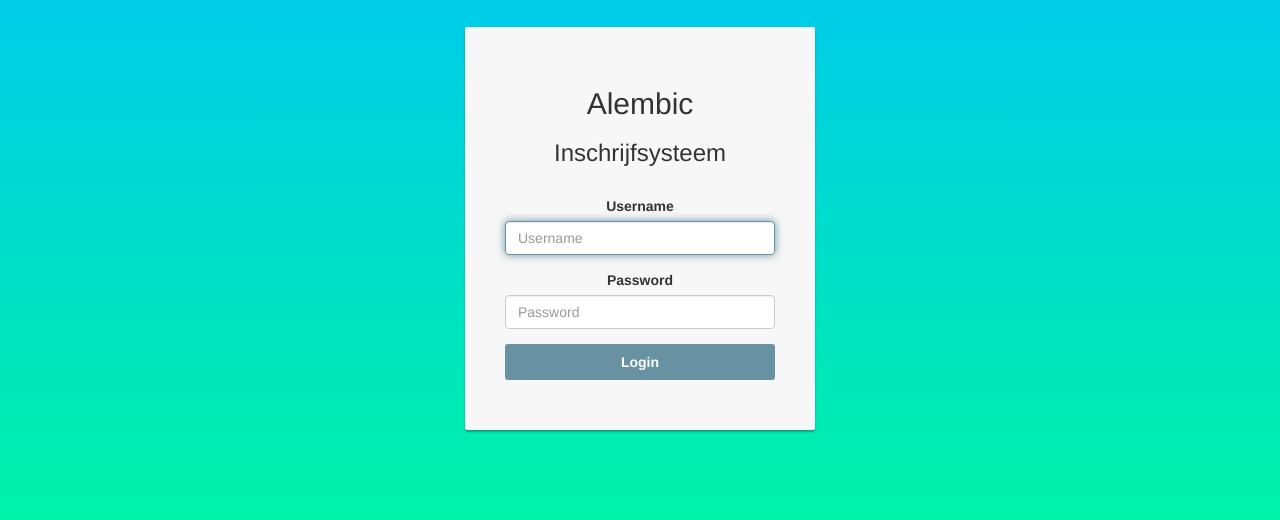
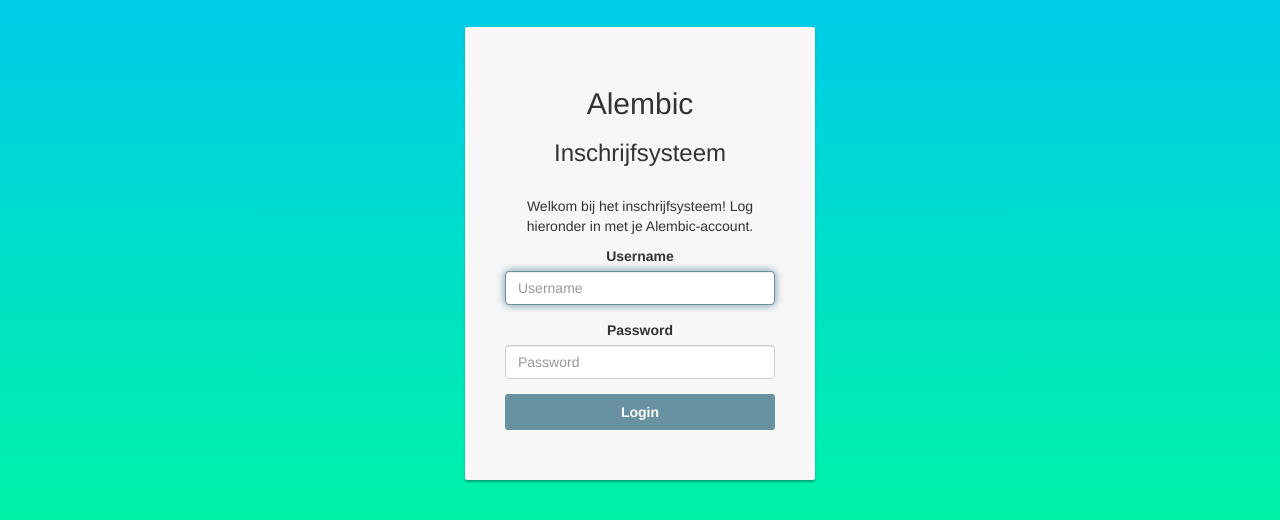
Before and after one commit to ASO-Alembic/Inschrijflijst, a Django app: page /login/ in a window 1280 px wide. Shown: the part 173-693 px from the top of the page. Run offline with Django 3.2, Linux system fonts and the light colour scheme; some libraries are stand-ins or nearby versions.

Commit message:
Add text to login page

```diff
--- a/templates/registration/login.html
+++ b/templates/registration/login.html
@@ -10,7 +10,7 @@
 	<link rel="stylesheet" href="https://maxcdn.bootstrapcdn.com/bootstrap/3.3.7/css/bootstrap.min.css" integrity="sha384-BVYiiSIFeK1dGmJRAkycuHAHRg32OmUcww7on3RYdg4Va+PmSTsz/K68vbdEjh4u" crossorigin="anonymous">
 	<link rel="stylesheet" href="{% static 'login.css' %}">
 
-	<title>AlembicInschrijfsysteem - Login</title>
+	<title>Alembic Inschrijfsysteem - Login</title>
 </head>
 
 <body>
@@ -19,6 +19,7 @@
 			<h2>Alembic</h2>
 			<h3>Inschrijfsysteem</h3>
 			<br>
+			<p>Welkom bij het inschrijfsysteem! Log hieronder in met je Alembic-account.</p>
 
 			<form class="form-signin" method="post">
 				{% csrf_token %}
```
